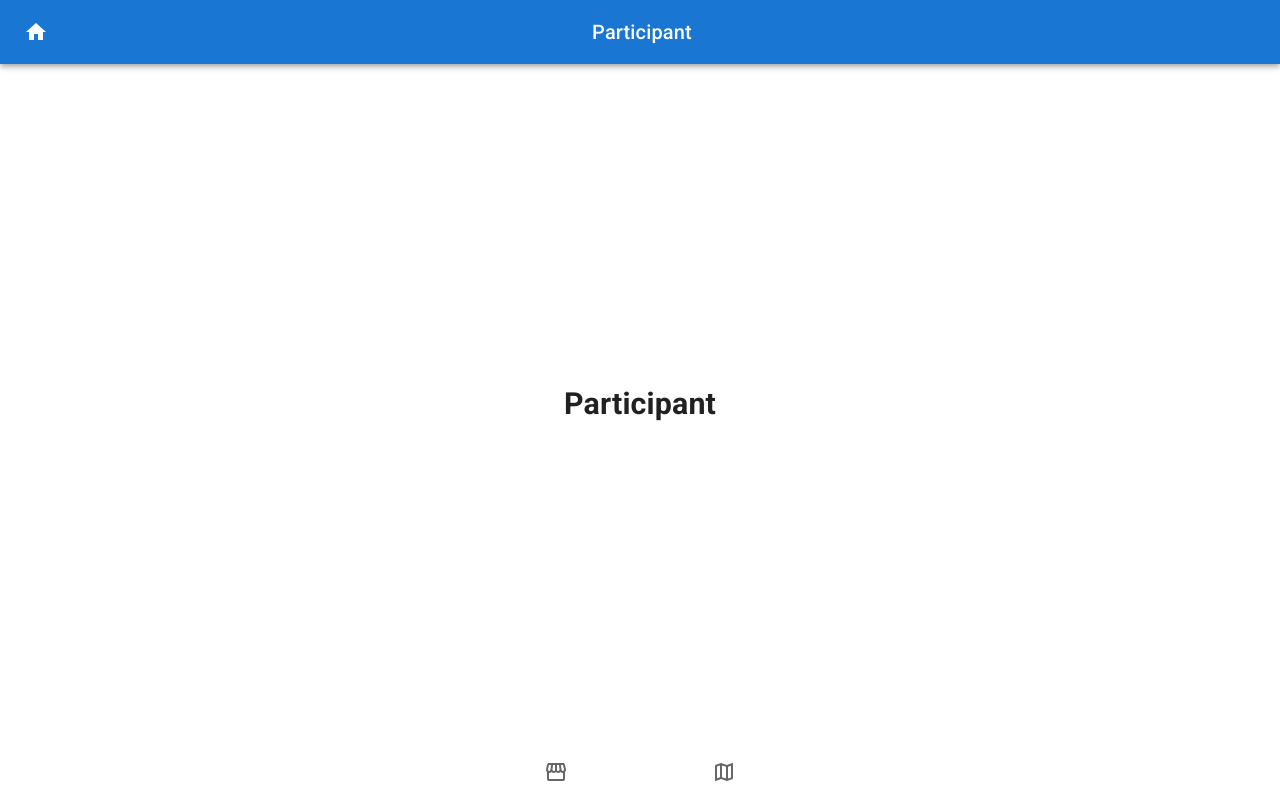
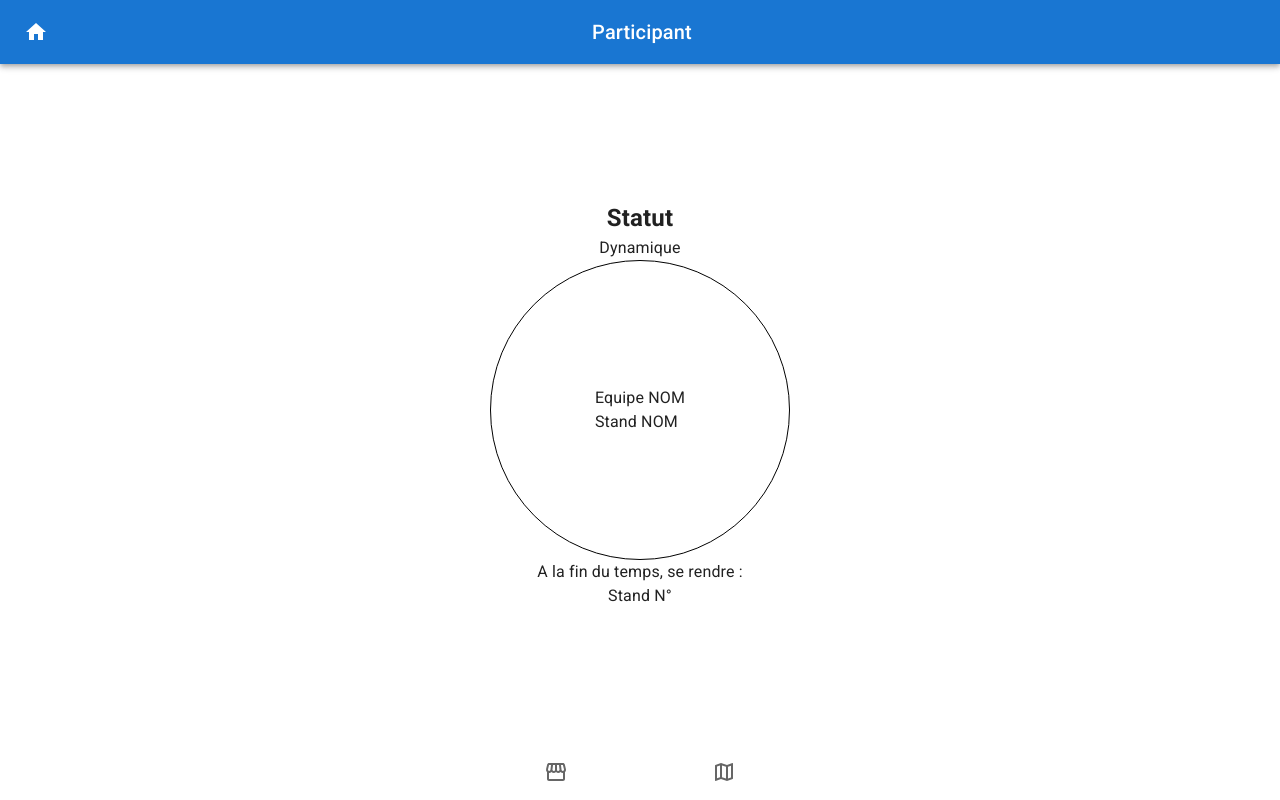
Before and after one commit to JoAnisky/rotation-app-frontend, a React (Vite) app: page /participant in a window 1280 px wide. Built offline with nearby package versions, Linux system fonts and the light colour scheme.

Commit message:
Imported Status and Timer Component

```diff
--- a/src/pages/Participant.tsx
+++ b/src/pages/Participant.tsx
@@ -1,10 +1,17 @@
 import React from "react";
 import Layout from "../components/Layout";
+import Status from "../components/Status";
+import Timer from "../components/Timer";
+import { Box } from "@mui/material";
+
 
 const Participant: React.FC = () => {
   return (
     <Layout role="Participant">
-      <h1>Participant</h1>
+      <Status/>
+      <Timer/>
+      <p>A la fin du temps, se rendre :</p>
+      <Box>Stand N°</Box>
     </Layout>
   );
 };
```
